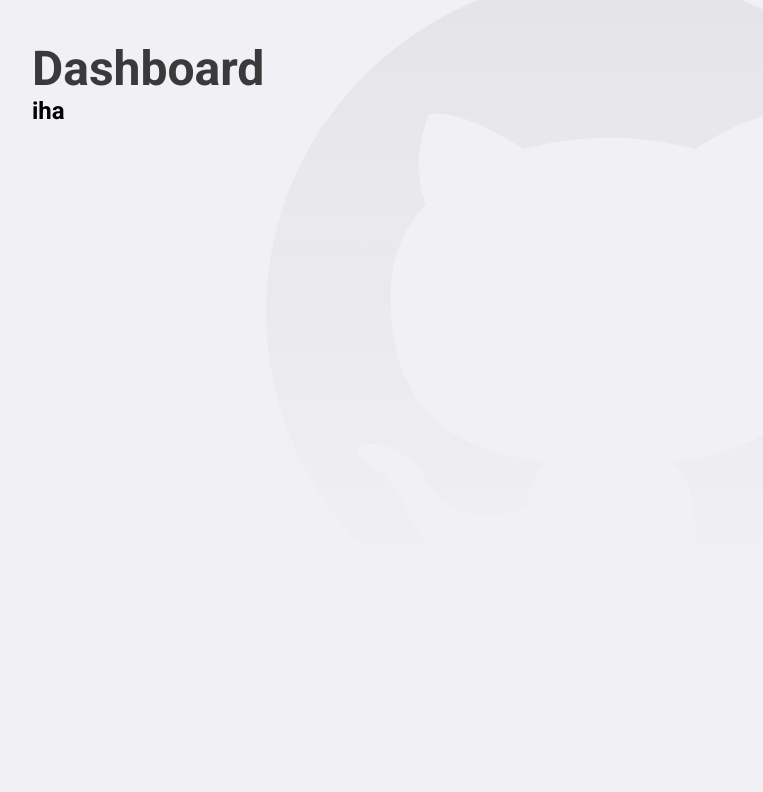
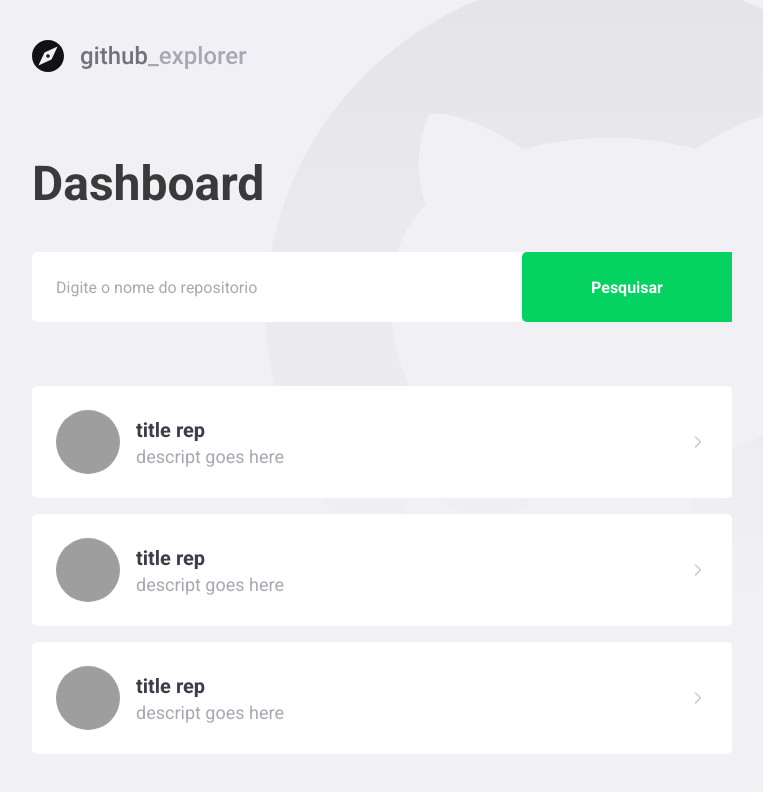
Before and after one commit to HenriqueOmena/consum-github-api, a React (Create React App) app: page / in a window 1280 px wide. Shown: the top 792 px of the page, without its empty margins (148-911 px from the left). Built offline with nearby package versions, Linux system fonts and the light colour scheme; grey boxes are pictures that could not be loaded.

Commit message:
Styling DashBoard

```diff
--- a/package.json
+++ b/package.json
@@ -19,8 +19,10 @@
         "eslint-plugin-jsx-a11y": "^6.4.1",
         "eslint-plugin-react": "^7.21.5",
         "eslint-plugin-react-hooks": "^4",
+        "polished": "^4.0.3",
         "react": "^17.0.1",
         "react-dom": "^17.0.1",
+        "react-icons": "^3.11.0",
         "react-router-dom": "^5.2.0",
         "react-scripts": "4.0.0",
         "styled-components": "^5.2.1",
--- a/src/pages/Dashboard/index.tsx
+++ b/src/pages/Dashboard/index.tsx
@@ -1,10 +1,38 @@
 import React from 'react';
-import { Title } from './styles';
+import { FiChevronRight } from 'react-icons/fi';
+import { Title, Form, Repositories } from './styles';
+
+import logoImg from '../../assets/githublogo.svg';
+
+const Repository: React.FC = () => (
+  <Repositories>
+    <a href="teste">
+      <img
+        src="https://avatars3.githubusercontent.com/u/35804326?s=460&u=458d2ff5326896d4dc02d2ffdbd76cdca025a248&v=4"
+        alt="Henrique Omena"
+      />
+      <div>
+        <strong>title rep</strong>
+        <p> descript goes here</p>
+      </div>
+
+      <FiChevronRight size={20} />
+    </a>
+  </Repositories>
+);
 
 const Dashboard: React.FC = () => (
   <>
+    <img src={logoImg} alt="logo consume github api" />
     <Title>Dashboard</Title>
-    <h2>iha</h2>
+
+    <Form>
+      <input placeholder="Digite o nome do repositorio" />
+      <button type="submit"> Pesquisar </button>
+    </Form>
+    <Repository />
+    <Repository />
+    <Repository />
   </>
 );
 export default Dashboard;
--- a/src/pages/Dashboard/styles.ts
+++ b/src/pages/Dashboard/styles.ts
@@ -1,6 +1,94 @@
 import styled from 'styled-components';
+import { shade } from 'polished';
+import Repository from '../Repository';
 
 export const Title = styled.h1`
   font-size: 48px;
   color: #3a3a3a;
+  max-width: 450px;
+  line-height: 56px;
+  margin-top: 80px;
 `;
+
+export const Form = styled.form`
+  margin-top: 40px;
+  margin-bottom: 64px;
+  max-width: 700px;
+  display: flex;
+
+  input {
+    flex: 1;
+    height: 70px;
+    padding: 0 24px;
+    border: 0;
+    border-radius: 5px 0 0 5px;
+    &::placeholder {
+      color: #a8a8b3;
+    }
+  }
+
+  button {
+    width: 210px;
+    background: #04d361;
+    border: 0;
+    border-radius: 5px 0 0 5px;
+    color: #fff;
+    font-weight: bold;
+    transition: background-color 0.2s;
+
+    &:hover {
+      background: ${shade(0.2, '#04d361')};
+    }
+  }
+`;
+
+export const Repositories = styled.div`
+  margin-top: 16px;
+  max-width: 700px;
+
+  a + a {
+    margin-top: 16px;
+  }
+
+  a {
+    background: #fff;
+    border-radius: 5px;
+    width: 100%auto;
+    padding: 24px;
+    display: block;
+    text-decoration: none;
+
+    display: flex;
+    align-items: center;
+    transition: transform 0.2s;
+
+    &:hover {
+      transform: translateX(10px);
+    }
+
+    img {
+      width: 64px;
+      height: 64px;
+      border-radius: 50%;
+    }
+
+    div {
+      margin-left: 16px;
+
+      strong {
+        font-size: 20px;
+        color: #3d3d4d;
+      }
+
+      p {
+        font-size: 18px;
+        color: #a8a8b3;
+        margin-top: 4px;
+      }
+    }
+    svg {
+      margin-left: auto;
+      color: #cbcbd6;
+    }
+  }
+`;
```
Also changed, not shown: src/assets/githublogo.svg (renamed from src/assets/githulogo.svg), 1 other file (tests, documents, lock files or other folders).
